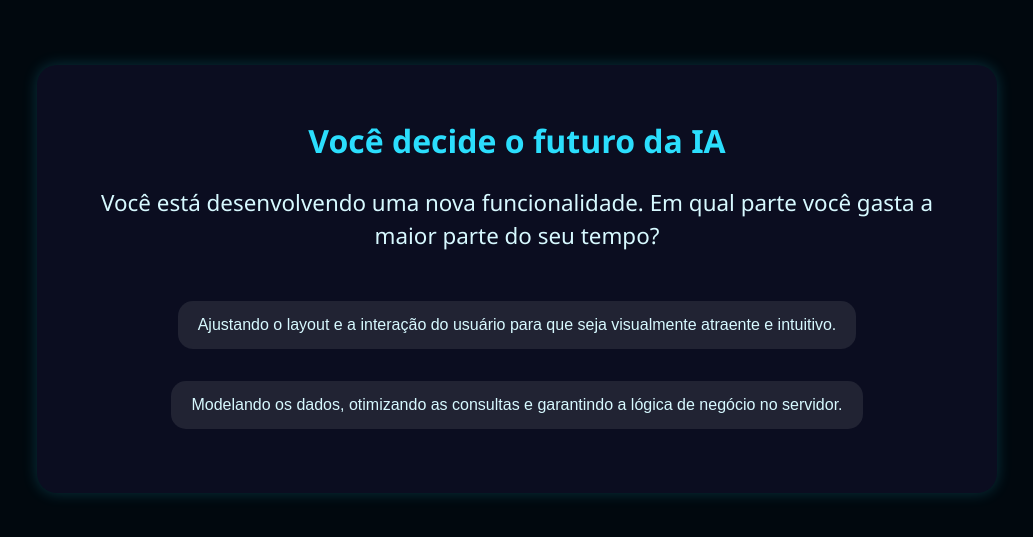
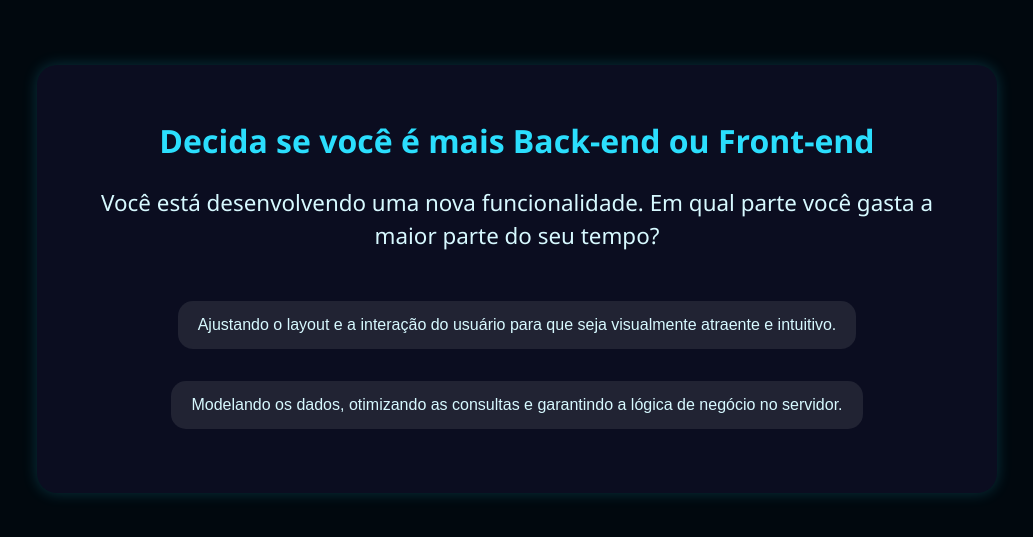
Before and after one commit to CarlosPassosMartins/uma-missao-sobre-IA, a plain HTML site: page index.html in a window 1280 px wide. Shown: the part 161-698 px from the top of the page, without its empty margins (123-1156 px from the left). Drawn offline with Linux system fonts and the light colour scheme.

Commit message:
ajustes mo html

```diff
--- a/index.html
+++ b/index.html
@@ -4,11 +4,11 @@
     <meta charset="UTF-8">
     <meta name="viewport" content="width=device-width, initial-scale=1.0">
     <link rel="stylesheet" href="sass/style.css">
-    <title>Você decide o futuro da IA</title>
+    <title>Você é mais Back-end ou Front-end</title>
 </head>
 <body>
     <div class="caixa-principal">
-        <h1>Você decide o futuro da IA</h1>
+        <h1>Decida se você é mais Back-end ou Front-end</h1>
         <div class="caixa-perguntas"></div>
         <div class="caixa-alternativas"></div>
         <div class="caixa-resultado">
```
